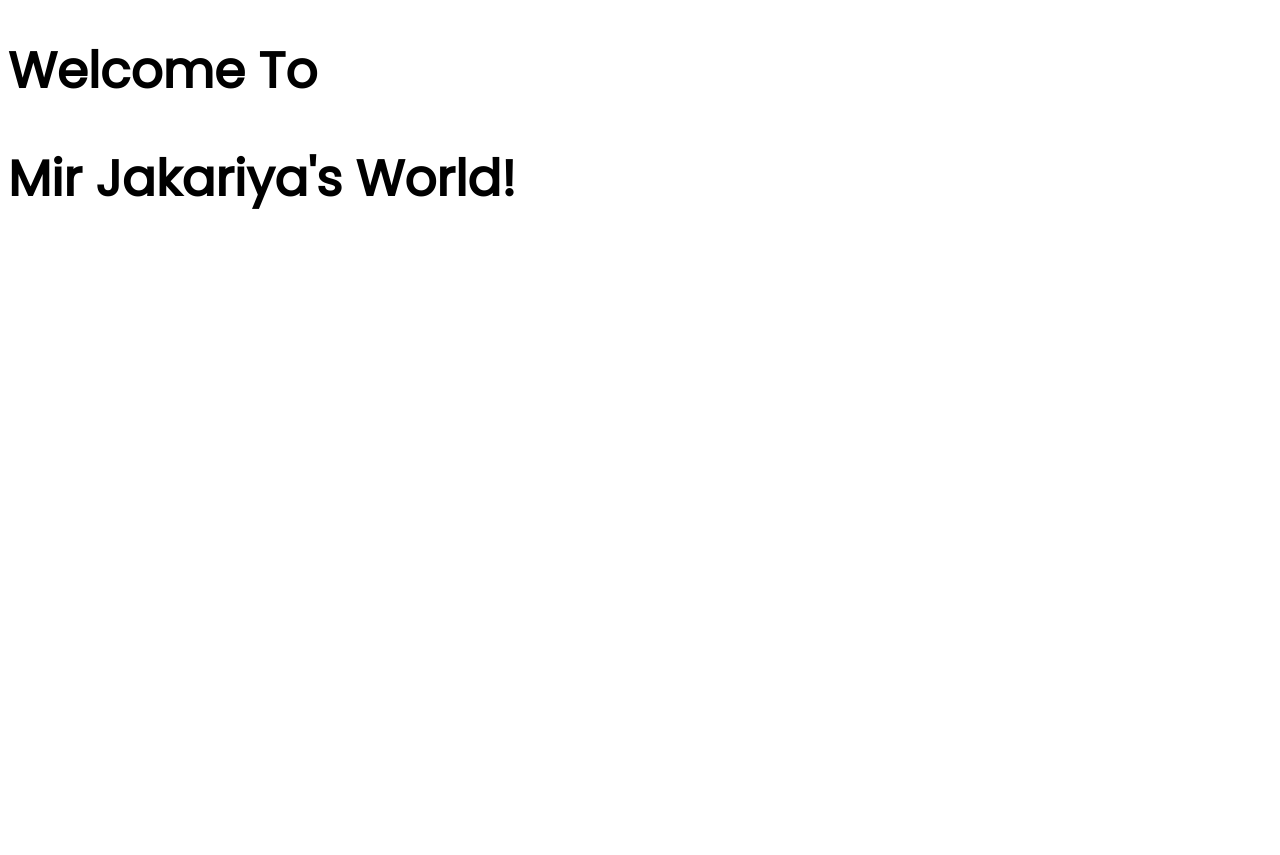
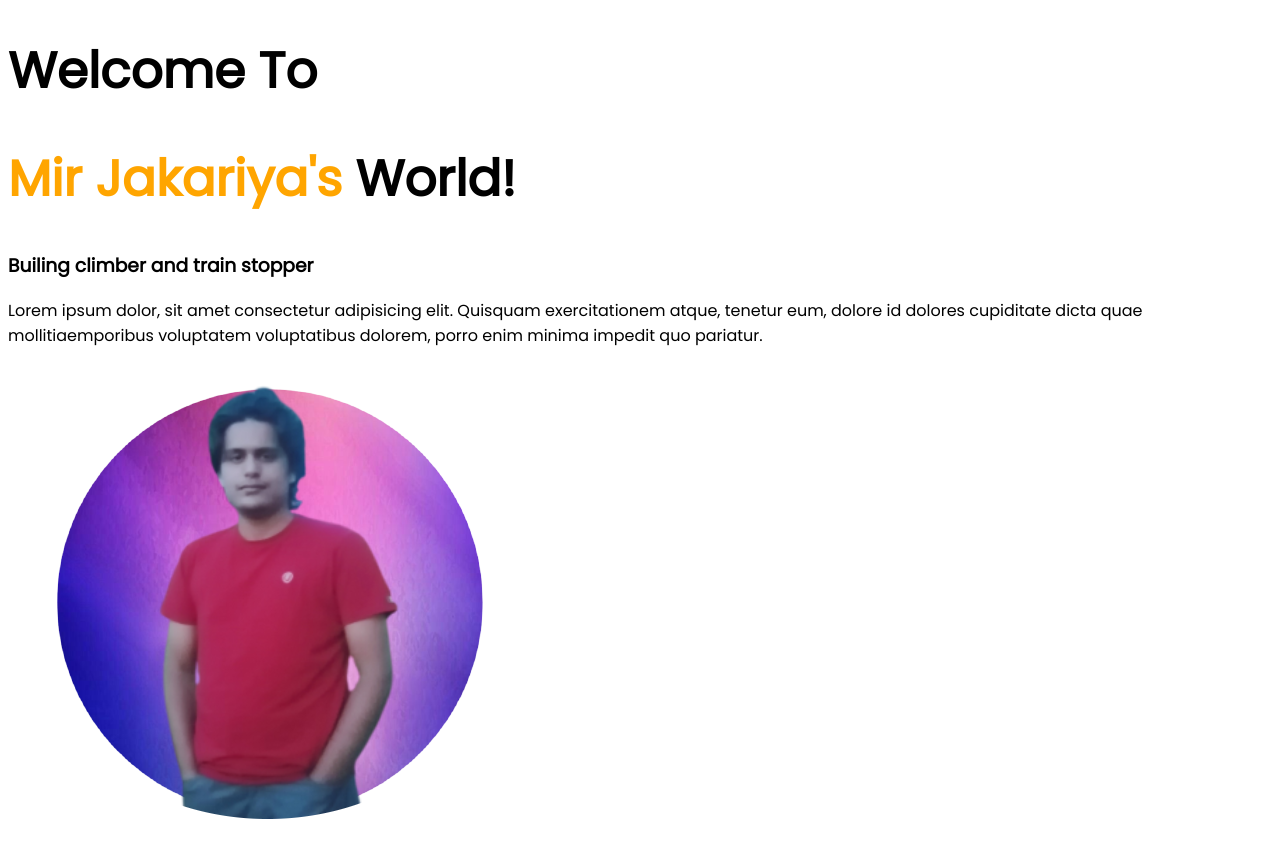
Before and after one commit to MIRJAKARIYA/first-portfolio-repo, a plain HTML site: page index.html in a window 1280 px wide. Before the commit the page ends 800 px from the top, so only its background shows below. Drawn offline with Linux system fonts and the light colour scheme.

Commit message:
multiple changes

```diff
--- a/index.html
+++ b/index.html
@@ -1,5 +1,6 @@
 <!DOCTYPE html>
 <html lang="en">
+
 <head>
     <meta charset="UTF-8">
     <meta http-equiv="X-UA-Compatible" content="IE=edge">
@@ -10,8 +11,18 @@
     <link href="https://fonts.googleapis.com/css2?family=Poppins&display=swap" rel="stylesheet">
     <link rel="stylesheet" href="style.css">
 </head>
+
 <body>
-    <h1>Welcome To</h1>
-    <h1>Mir Jakariya's World!</h1>
+    <div>
+        <h1>Welcome To</h1>
+        <h1><span class="orange-color">Mir Jakariya's</span> World!</h1>
+        <h3>Builing climber and train stopper</h3>
+        <p>Lorem ipsum dolor, sit amet consectetur adipisicing elit. Quisquam exercitationem atque, tenetur eum, dolore
+            id dolores cupiditate dicta quae mollitiaemporibus voluptatem voluptatibus dolorem, porro enim minima
+            impedit quo pariatur.
+        </p>
+    </div>
+    <img src="images/modifiedbackwithprofile.png">
 </body>
+
 </html>
--- a/style.css
+++ b/style.css
@@ -3,4 +3,8 @@ body{
 }
 h1{
     font-size: 50px;
+    width: 100%;
 }
+h1 span.orange-color{
+    color: orange;
+}
```
